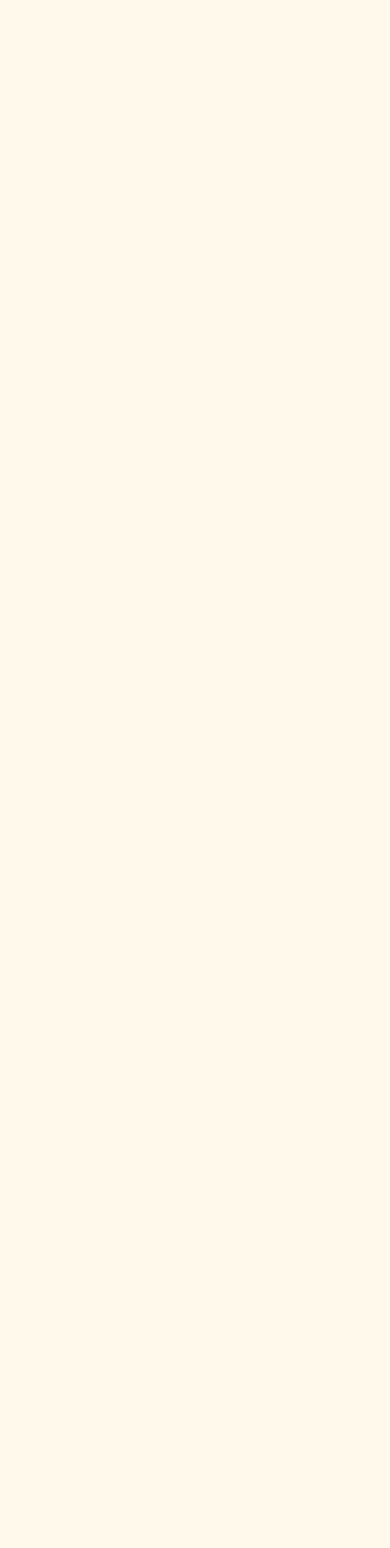
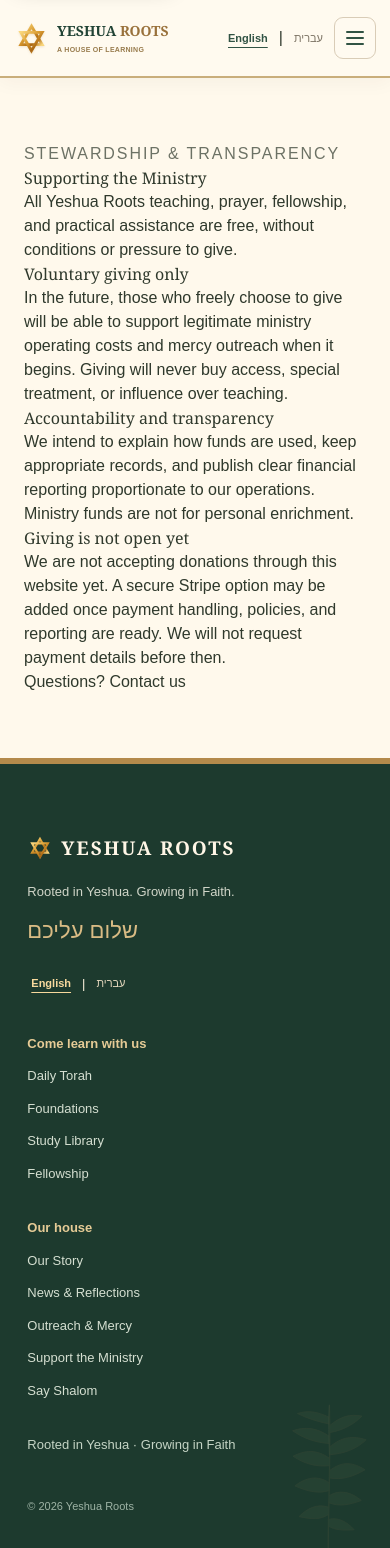
Before and after one commit to desukara/yeshua-roots, a Next.js app: page /support in a window 390 px wide. Before the commit this address had no page. Shown: the top 1548 px of the page. Before the commit the page ends 844 px from the top, so only its background shows below. Built offline with nearby package versions, Linux system fonts and the light colour scheme.

Commit message:
Add voluntary support transparency and repair mobile outreach link (#37)
* Add bilingual voluntary support and stewardship page

* Link discreet support information in footer

* Include support information in sitemap

* Fix missing Outreach & Mercy link in mobile navigation

```diff
--- a/app/sitemap.ts
+++ b/app/sitemap.ts
@@ -2,7 +2,7 @@ import type {MetadataRoute} from "next";
 import {studies} from "../lib/content";
 
 const base = "https://yeshuaroots.com";
-const routes = ["", "/torah", "/teachings", "/news", "/community", "/about", "/contact", "/library", "/interlinear", "/outreach"];
+const routes = ["", "/torah", "/teachings", "/news", "/community", "/about", "/contact", "/library", "/interlinear", "/outreach", "/support"];
 
 export default function sitemap(): MetadataRoute.Sitemap {
   return [...routes, ...studies.map(study => `/study/${study.slug}`)].map(path => ({
--- /dev/null
+++ b/app/support/page.tsx
@@ -0,0 +1,22 @@
+"use client";
+import Link from "next/link";
+import {useLanguage} from "../../components/language-provider";
+import SiteHeader from "../../components/site-header";
+import SiteFooter from "../../components/site-footer";
+
+export default function SupportPage(){
+ const {locale}=useLanguage();
+ const he=locale==="he";
+ return <><SiteHeader/><main className="section" style={{maxWidth:850,margin:"0 auto",padding:"4rem 1.5rem"}} dir={he?"rtl":"ltr"}>
+ <p style={{letterSpacing:".12em",textTransform:"uppercase",opacity:.7}}>{he?"יושרה ושקיפות":"Stewardship & transparency"}</p>
+ <h1>{he?"תמיכה בשירות":"Supporting the Ministry"}</h1>
+ <p>{he?"כל הלימוד, התפילה, הקהילה והסיוע של Yeshua Roots ניתנים בחינם, ללא תנאי וללא לחץ לתרום.":"All Yeshua Roots teaching, prayer, fellowship, and practical assistance are free, without conditions or pressure to give."}</p>
+ <h2>{he?"נתינה מרצון בלבד":"Voluntary giving only"}</h2>
+ <p>{he?"בעתיד נוכל לקבל תרומות מרצון מאנשים שיבחרו לתמוך בעלויות התפעול הלגיטימיות של השירות ובפעילות החסד כאשר תתחיל. תרומה אינה מעניקה גישה מיוחדת, יחס מועדף או השפעה על התוכן.":"In the future, those who freely choose to give will be able to support legitimate ministry operating costs and mercy outreach when it begins. Giving will never buy access, special treatment, or influence over teaching."}</p>
+ <h2>{he?"אחריות ושקיפות":"Accountability and transparency"}</h2>
+ <p>{he?"אנו מחויבים להסביר כיצד כספים משמשים, לשמור תיעוד מתאים ולפרסם דיווחים ברורים בהתאם להיקף הפעילות. כספי השירות אינם מיועדים להתעשרות אישית.":"We intend to explain how funds are used, keep appropriate records, and publish clear financial reporting proportionate to our operations. Ministry funds are not for personal enrichment."}</p>
+ <h2>{he?"אפשרות התרומה עדיין אינה פעילה":"Giving is not open yet"}</h2>
+ <p>{he?"איננו מקבלים כרגע תרומות דרך האתר. בהמשך נוכל להוסיף תשלום מאובטח באמצעות Stripe, לאחר שהנהלים והדיווח יהיו מוכנים. לא נבקש פרטי תשלום לפני כן.":"We are not accepting donations through this website yet. A secure Stripe option may be added once payment handling, policies, and reporting are ready. We will not request payment details before then."}</p>
+ <p><Link href="/contact">{he?"שאלות? צרו קשר":"Questions? Contact us"}</Link></p>
+ </main><SiteFooter/></>;
+}
--- a/components/site-footer.tsx
+++ b/components/site-footer.tsx
@@ -1,2 +1,2 @@
 "use client";import Link from "next/link";import {useLanguage} from "./language-provider";import LanguageSwitcher from "./language-switcher";import {t} from "../lib/translations";
-export default function SiteFooter(){const {locale}=useLanguage();const c=t(locale);return <footer className="site-footer"><div><Link className="footer-brand" href="/"><span style={{display:"inline-flex",alignItems:"center",gap:".5rem"}}><img src="/brand/star-of-david.svg" width={26} height={26} alt=""/>YESHUA ROOTS</span></Link><p>{c.motto}</p><p className="footer-hebrew" lang="he" dir="rtl">שלום עליכם</p><LanguageSwitcher/></div><div><b>{c.footerLearn}</b><Link href="/torah">{c.footerDaily}</Link><Link href="/teachings">{c.footerFoundations}</Link><Link href="/library">{c.nav[5]}</Link><Link href="/community">{c.footerFellowship}</Link></div><div><b>{c.footerHouse}</b><Link href="/about">{c.footerStory}</Link><Link href="/news">{c.footerNews}</Link><Link href="/outreach">{locale==="he"?"חסד וסיוע":"Outreach & Mercy"}</Link><Link href="/contact">{c.footerContact}</Link></div><div className="footer-end"><span>{c.footerRooted}</span><small>© {new Date().getFullYear()} Yeshua Roots</small></div></footer>}
+export default function SiteFooter(){const {locale}=useLanguage();const c=t(locale);return <footer className="site-footer"><div><Link className="footer-brand" href="/"><span style={{display:"inline-flex",alignItems:"center",gap:".5rem"}}><img src="/brand/star-of-david.svg" width={26} height={26} alt=""/>YESHUA ROOTS</span></Link><p>{c.motto}</p><p className="footer-hebrew" lang="he" dir="rtl">שלום עליכם</p><LanguageSwitcher/></div><div><b>{c.footerLearn}</b><Link href="/torah">{c.footerDaily}</Link><Link href="/teachings">{c.footerFoundations}</Link><Link href="/library">{c.nav[5]}</Link><Link href="/community">{c.footerFellowship}</Link></div><div><b>{c.footerHouse}</b><Link href="/about">{c.footerStory}</Link><Link href="/news">{c.footerNews}</Link><Link href="/outreach">{locale==="he"?"חסד וסיוע":"Outreach & Mercy"}</Link><Link href="/support">{locale==="he"?"תמיכה בשירות":"Support the Ministry"}</Link><Link href="/contact">{c.footerContact}</Link></div><div className="footer-end"><span>{c.footerRooted}</span><small>© {new Date().getFullYear()} Yeshua Roots</small></div></footer>}
--- a/components/site-header.tsx
+++ b/components/site-header.tsx
@@ -13,6 +13,6 @@ export default function SiteHeader(){
   <Link className="brand" href="/" aria-label={locale==="he"?"ישוע רוטס — עמוד הבית":"Yeshua Roots home"} onClick={()=>setOpen(false)}><img className="brand-emblem" src="/brand/star-of-david.svg" alt="" width={36} height={36}/><span>YESHUA <b>ROOTS</b><small>{c.brand}</small></span></Link>
   <nav className="site-nav" aria-label={locale==="he"?"ניווט ראשי":"Main navigation"}>{[...c.nav,locale==="he"?"חסד וסיוע":"Outreach & Mercy"].map((label,i)=><Link href={hrefs[i]} aria-current={pathname===hrefs[i]?"page":undefined} key={hrefs[i]}>{label}</Link>)}</nav>
   <div className="header-actions"><LanguageSwitcher/><Link className="site-connect" href="/contact">{c.contact} <ArrowUpRight size={16}/></Link><button className="mobile-menu-toggle" type="button" aria-label={open?(locale==="he"?"סגירת תפריט":"Close menu"):(locale==="he"?"פתיחת תפריט":"Open menu")} aria-expanded={open} aria-controls="mobile-site-nav" onClick={()=>setOpen(v=>!v)}>{open?<X size={24}/>:<Menu size={24}/>}</button></div>
-  <nav id="mobile-site-nav" className={"mobile-site-nav"+(open?" is-open":"")} aria-label={locale==="he"?"ניווט לנייד":"Mobile navigation"} hidden={!open}>{c.nav.map((label,i)=><Link href={hrefs[i]} aria-current={pathname===hrefs[i]?"page":undefined} onClick={()=>setOpen(false)} key={hrefs[i]}>{label}</Link>)}<Link href="/contact" onClick={()=>setOpen(false)}>{c.contact} ↗</Link></nav>
+  <nav id="mobile-site-nav" className={"mobile-site-nav"+(open?" is-open":"")} aria-label={locale==="he"?"ניווט לנייד":"Mobile navigation"} hidden={!open}>{[...c.nav,locale==="he"?"חסד וסיוע":"Outreach & Mercy"].map((label,i)=><Link href={hrefs[i]} aria-current={pathname===hrefs[i]?"page":undefined} onClick={()=>setOpen(false)} key={hrefs[i]}>{label}</Link>)}<Link href="/contact" onClick={()=>setOpen(false)}>{c.contact} ↗</Link></nav>
  </header></>
 }
```
